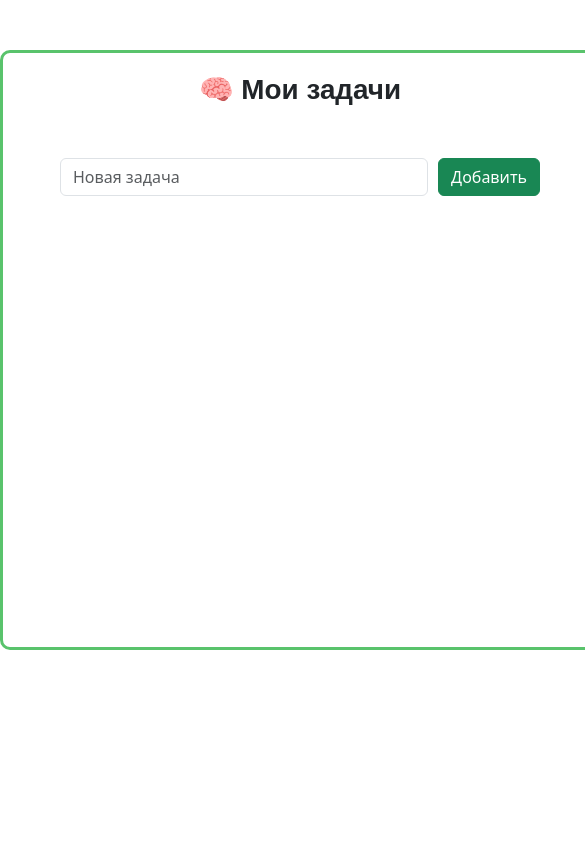
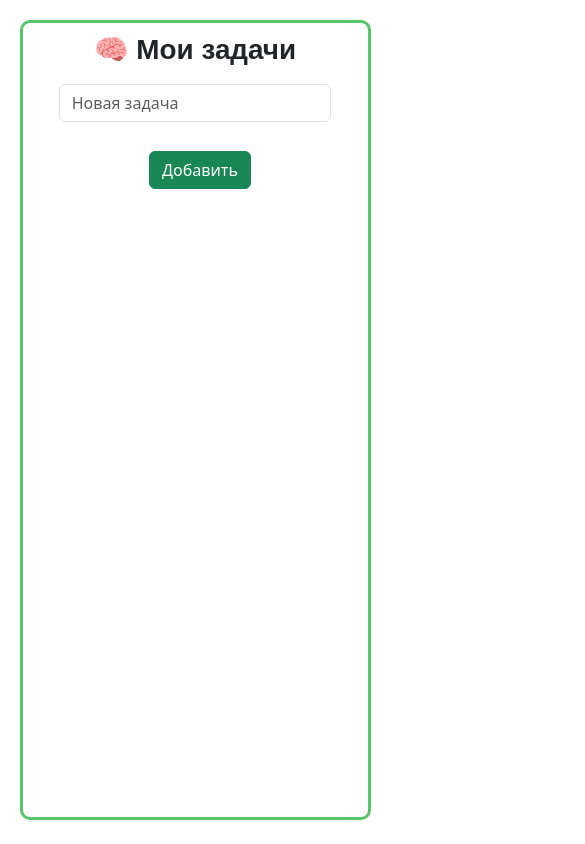
Before and after one commit to alisays22/todo, a website: page index.htm in a window 390 px wide. Shown: the whole page, 585 px wide, since content can reach past the window. Drawn offline with nearby package versions, Linux system fonts and the light colour scheme.

Commit message:
Add files via upload

```diff
--- a/index.htm
+++ b/index.htm
@@ -18,7 +18,6 @@
             </div>
         </div>
  <p class="text" id="text"></p>
- <hr>
     </div>
     <script src="index.js"></script>
 </body>
--- a/style.css
+++ b/style.css
@@ -1,21 +1,20 @@
-
 .main {
   padding-top: 20px;
   border: solid 3px rgb(89, 195, 108);
   display: flex;
-    box-shadow: 5px,0,0,5px black;
+  box-shadow: 5px, 0, 0, 5px black;
   flex-direction: column;
   align-items: center;
   margin: 50px auto;
   width: 600px;
-    height: 600px;
+  /* height: 800px; */
+  height: 100%;
   border-radius: 10px;
 }
 
-  .header{
+.header {
   font-family: Arial, Helvetica, sans-serif;
   font-weight: bold;
-    /* text-shadow: 0px 5px 100px rgb(2, 2, 2), 0 5px 0.5em rgb(255, 255, 255); */
 }
 
 .input {
@@ -26,17 +25,15 @@
   flex-direction: row;
   align-items: center;
   justify-content: space-between;
-    margin-bottom: 50px;
+  margin-bottom: 1rem;
 }
 
-  .allButton{
+.allButton {
   display: flex;
-    justify-content: space-around
+  justify-content: space-around;
 }
 
-
-  /* кнопка добавить */
-.btn-success{
+.btn-success {
   margin-left: 10px;
 }
 
@@ -44,29 +41,24 @@
   padding: 15px;
   display: flex;
   align-items: center;
-    width: 450px
-
+  width: 450px;
 }
-
 
 .tasks button {
   margin: 15px;
 }
 
-  .form-check-input {
-
-  }
+/* .form-check-input {
+  /* Ваши стили для чекбоксов */
+/* } */
 
 .text {
-
   font-family: Arial, Helvetica, sans-serif;
   font-weight: bold;
   margin-right: 50px;
   margin-left: 10px;
   flex: 1;
-
 }
-
 
 .btn-close {
   transition: transform 0.3s;
@@ -75,3 +67,40 @@ flex: 1;
 .btn-close:hover {
   transform: rotate(90deg);
 }
+
+/* Теперь добавьте стили для узких экранов в медиа-запросе. */
+@media (max-width: 768px) {
+  .main {
+    width: 90%; /* Увеличьте ширину и центрируйте блок на узких экранах. */
+    height: 50rem;
+    padding: 10px;
+    margin: 20px auto;
+  }
+
+  .input {
+    flex-direction: column; /* Измените направление flex-контейнера для input на вертикальное. */
+    width: 90%; /* Увеличьте ширину input на узких экранах. */
+  }
+
+  .form-check-input {
+    margin-left: 1rem;
+  }
+
+  .text {
+    font-family: Arial, Helvetica, sans-serif;
+    font-weight: bold;
+    width: 100%; /* Увеличьте ширину и центрируйте блок на узких экранах. */
+    height: 1rem;
+
+    margin-left: 1rem;
+  }
+
+  .btn-close {
+    transition: transform 0.3s;
+    /* padding-right: 200px; */
+    margin-right: 150px;
+    /* width: 100%;  */
+      height: 1rem;
+  }
+
+}
```
Lines whose indentation alone changed are shown as unchanged.
